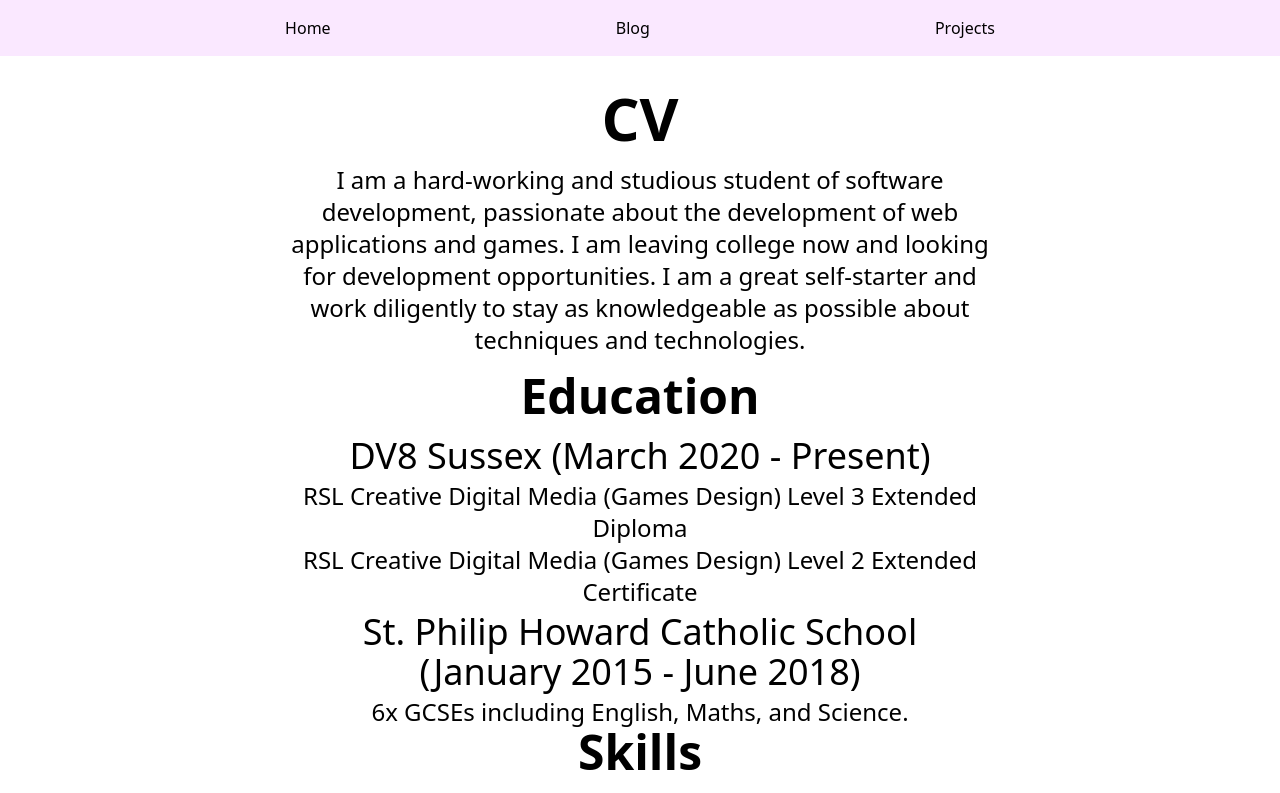
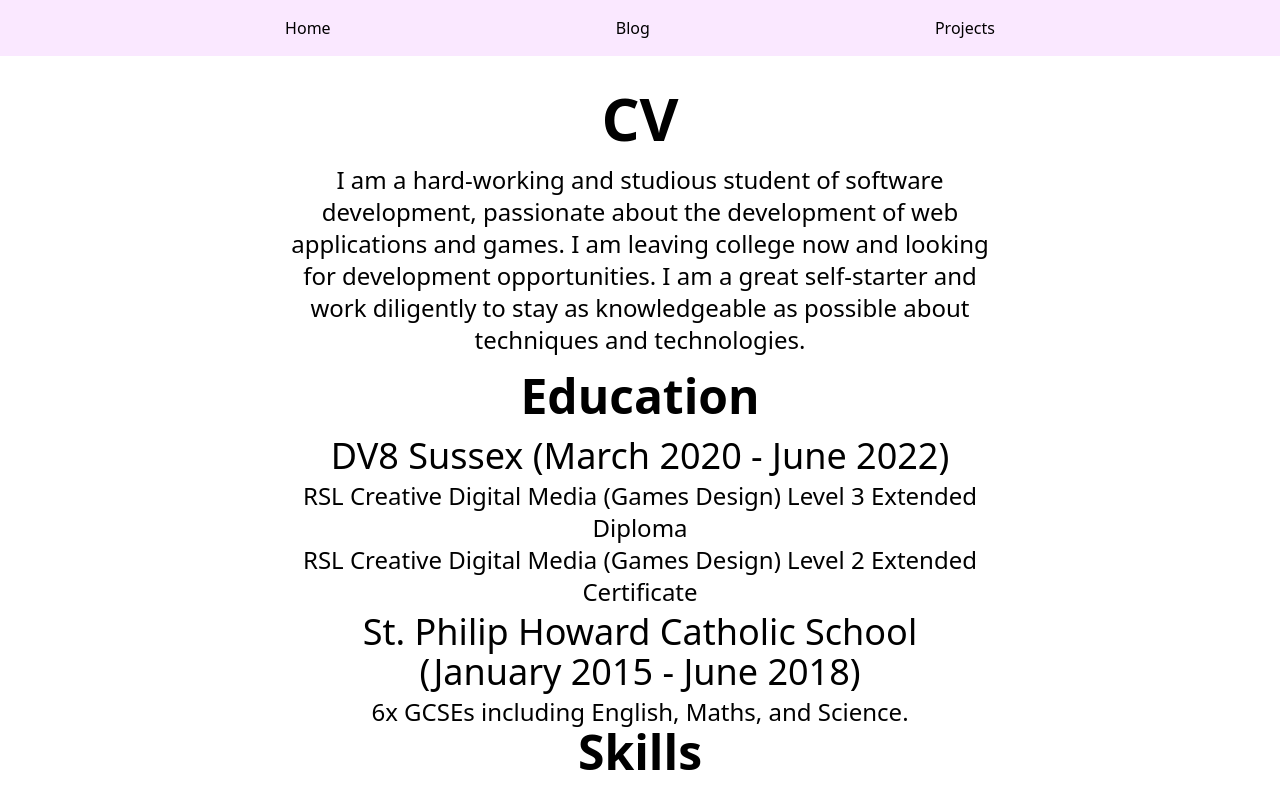
Before and after one commit to ERmilburn02/ermil-portfolio, a Next.js app: page /cv in a window 1280 px wide. Shown: the top 793 px of the page. Built offline with nearby package versions, Linux system fonts and the light colour scheme.

Commit message:
Update cv

```diff
--- a/pages/cv/index.tsx
+++ b/pages/cv/index.tsx
@@ -10,7 +10,7 @@ const CVpage: NextPage = () => {
             {/* Education */}
             <div className="container">
                 <h3 className="text-4xl font-semibold lg:text-5xl pb-3">Education</h3>
-                <h6 className="text-2xl lg:text-4xl py-1">DV8 Sussex (March 2020 - Present)</h6>
+                <h6 className="text-2xl lg:text-4xl py-1">DV8 Sussex (March 2020 - June 2022)</h6>
                 <p className="lg:text-2xl">RSL Creative Digital Media (Games Design) Level 3 Extended Diploma</p>
                 <p className="lg:text-2xl">RSL Creative Digital Media (Games Design) Level 2 Extended Certificate</p>
                 <h6 className="text-2xl lg:text-4xl py-1">St. Philip Howard Catholic School (January 2015 - June 2018)</h6>
```
